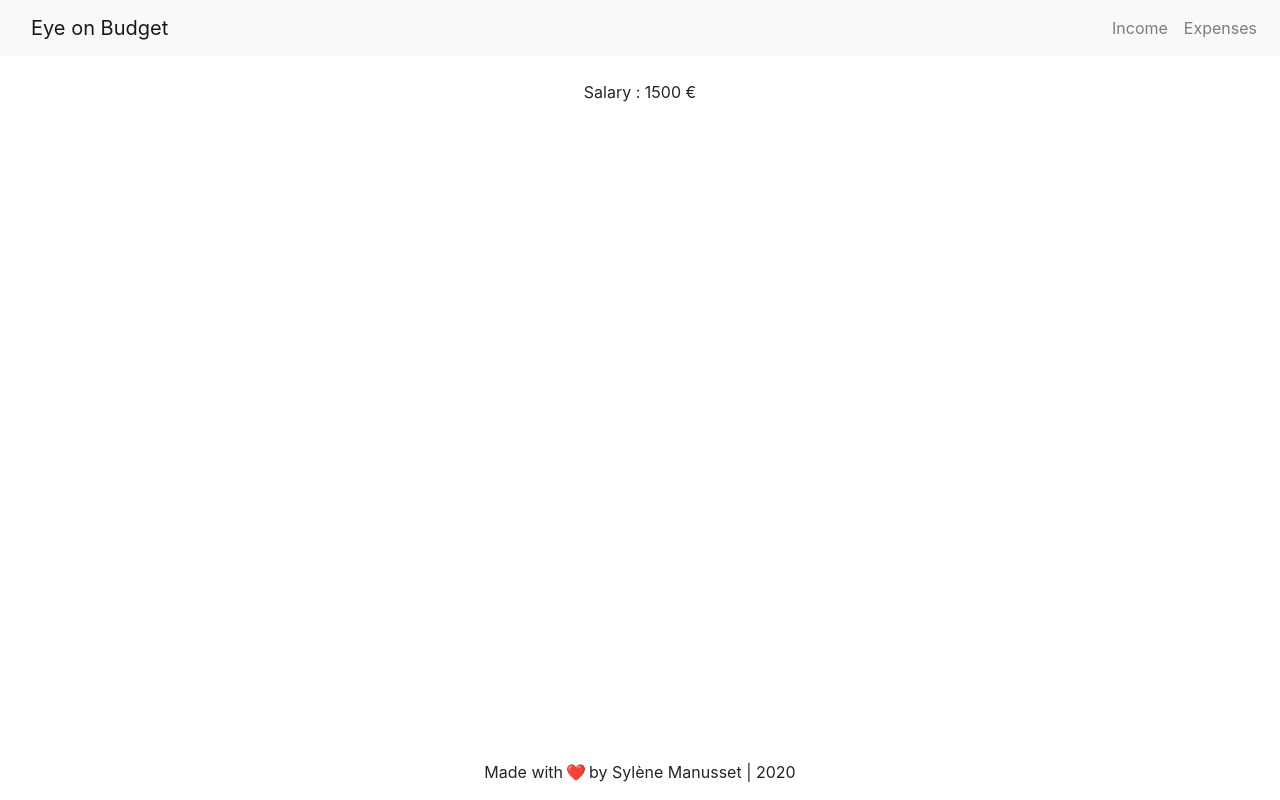
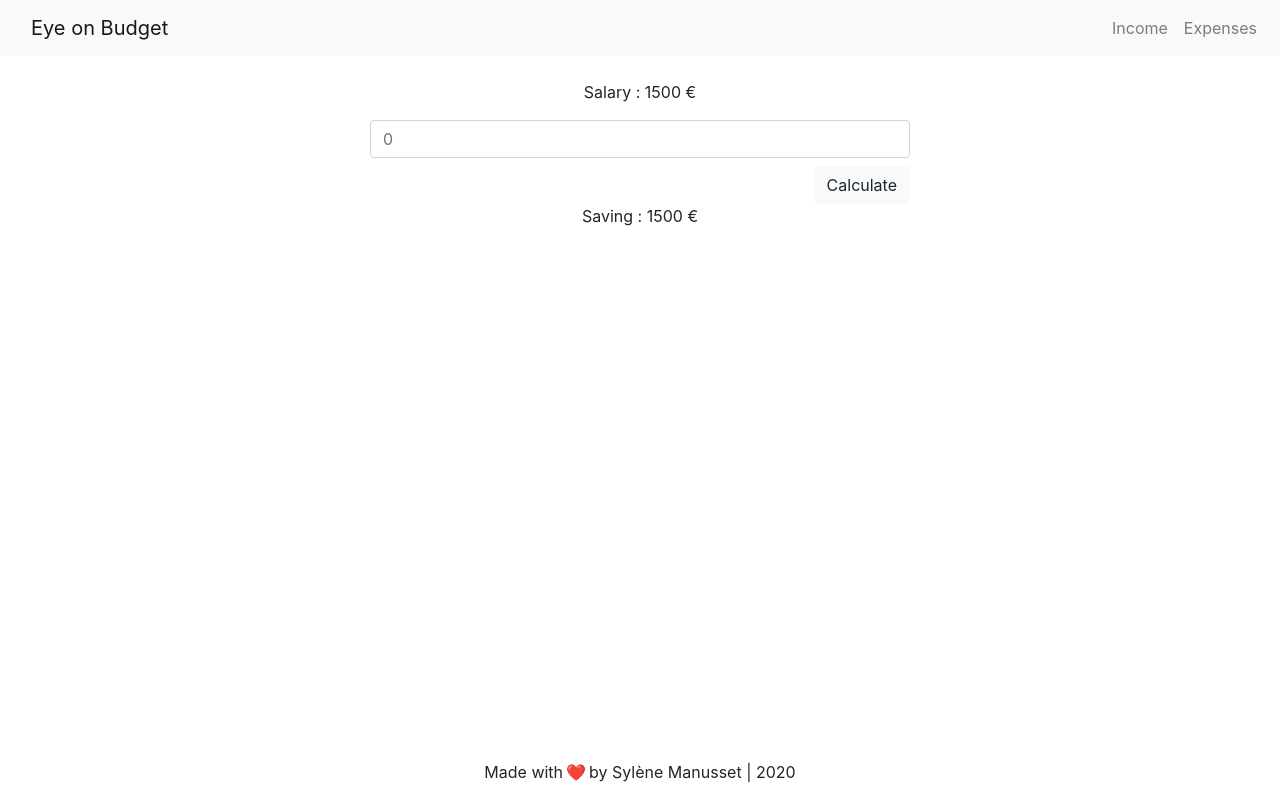
Before and after one commit to Zesysy/budget-app-ts, a React (Create React App) app: page / in a window 1280 px wide. Built offline with nearby package versions, Linux system fonts and the light colour scheme.

Commit message:
[WIP] First try: add three states representing salary, expenses and remaining savings

```diff
--- a/src/components/Main.tsx
+++ b/src/components/Main.tsx
@@ -1,12 +1,44 @@
-import React from "react";
+import React, { useState } from "react";
 import Income from "./Income";
 
 const Main = () => {
+  const [value, setValue] = useState({
+    income: 1500,
+    expenses: 0,
+  });
+
+  const [saving, setSaving] = useState(value.income);
+
+  const handleChange = (e: React.ChangeEvent<HTMLInputElement>) => {
+    setValue({ ...value, [e.target.name]: e.target.value });
+  };
+
   return (
     <main className="container" style={{ flex: 1 }}>
-      <div className="row text-center mt-4">
+      <div className="row justify-content-center text-center mt-4">
         <div className="col-lg-12">
-          <Income incomeName="Salary" incomeValue={1500} />
+          <Income incomeName="Salary" incomeValue={value.income} />
+        </div>
+        <div className="col-lg-6">
+          <input
+            className="form-control"
+            name="expenses"
+            type="number"
+            placeholder="0"
+            onChange={handleChange}
+          ></input>
+          <button
+            type="button"
+            onClick={() => {
+              setSaving(saving - value.expenses);
+            }}
+            className="btn btn-light float-right mt-2"
+          >
+            Calculate
+          </button>
+        </div>
+        <div className="col-lg-12">
+          <Income incomeName="Saving" incomeValue={saving} />
         </div>
       </div>
     </main>
```
